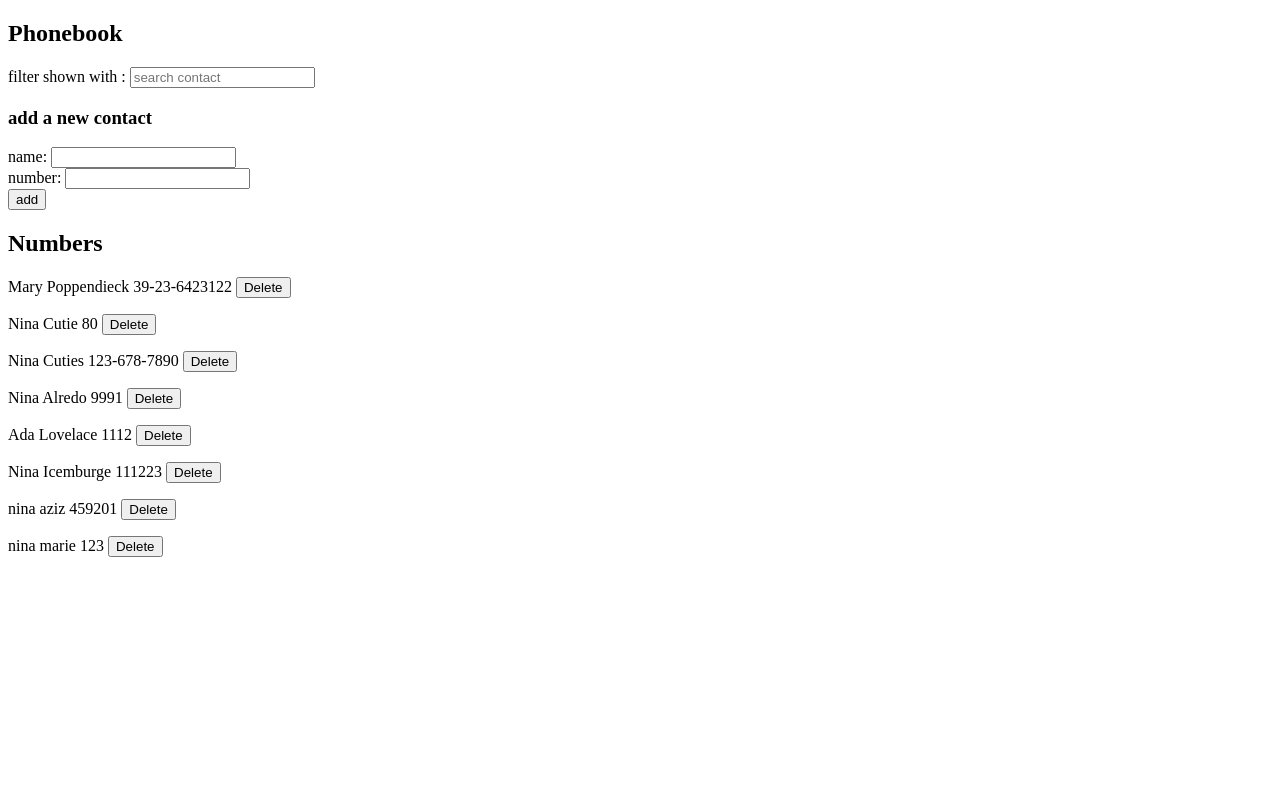
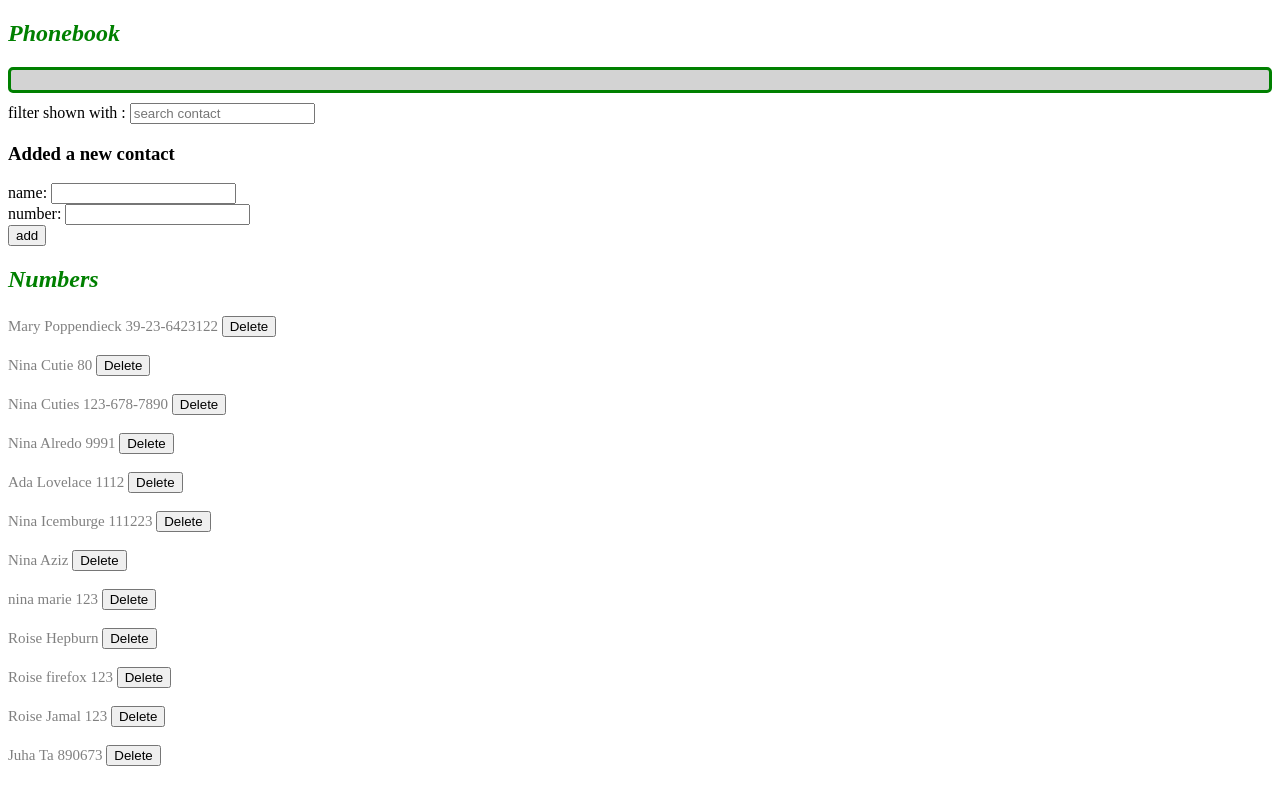
Before and after one commit to TAA-DSA/fs-part2b, a React (Vite) app: page / in a window 1280 px wide. Built offline with nearby package versions, Linux system fonts and the light colour scheme; data requests are answered from the project's data file.

Commit message:
added notification

```diff
--- a/src/App.jsx
+++ b/src/App.jsx
@@ -4,12 +4,15 @@ import PersonForm from "./Components/PersonForm/PersonForm";
 import Person from "./Components/Person/Person";
 import { v4 as uuidv4 } from "uuid";
 import contactService from "../src/Services/contact.js";
+import Notification from "./Components/Notification/Notification.jsx";
+import "./index.css";
 
 const App = () => {
   const [persons, setPersons] = useState([]);
   const [newName, setNewName] = useState("");
   const [newNumbers, setNewNumbers] = useState("");
   const [filterWords, setFilterWords] = useState("");
+  const [message, setMessage] = useState("");
 
   useEffect(() => {
     console.log("effect");
@@ -61,6 +64,11 @@ const App = () => {
               );
               console.log(updateState);
               setPersons(updateState);
+              setNewNumbers(updatedNumber);
+              setTimeout(() => {
+                setNewNumbers(null);
+              }, 5000);
+              console.log("Number from put request", newNumbers);
             } catch (error) {
               console.log("Error updating number", error);
             }
@@ -77,6 +85,10 @@ const App = () => {
         const response = await contactService.create(contactObject);
         setPersons([...persons, response.data]);
         console.log("Contact added successfully");
+        setMessage(`Added ${response.data.name}`);
+        setTimeout(() => {
+          setMessage(null);
+        }, 5000);
       } catch (error) {
         console.error("Error adding contact", error);
       }
@@ -100,9 +112,14 @@ const App = () => {
   };
 
   const handleChange = (e) => {
-    console.log("newName", e.target.value);
-    setNewName(e.target.value);
+    const contactName = e.target.value;
+    console.log("handleChange", contactName);
+    console.log("newName", contactName);
+    setNewName(contactName);
+    //setMessage(`Added ${contactName}`);
   };
+
+  console.log(message);
 
   const handleNumbers = (e) => {
     console.log("newNumbers", e.target.value);
@@ -142,10 +159,11 @@ const App = () => {
   return (
     <div>
       <h2>Phonebook</h2>
+      <Notification message={message} />
       <div>
         <Filter handleFilter={handleFilter} />
       </div>
-      <h3>add a new contact</h3>
+      <h3>Added a new contact</h3>
       <PersonForm
         addContact={addContact}
         newName={newName}
@@ -153,7 +171,6 @@ const App = () => {
         newNumbers={newNumbers}
         handleNumbers={handleNumbers}
       />
-
       <h2>Numbers</h2>
       <Person searchKey={searchKey} deleteContact={deleteContact} />
     </div>
--- /dev/null
+++ b/src/Components/Notification/Notification.jsx
@@ -0,0 +1,7 @@
+// import "../../index.css";
+
+const Notification = ({ message }) => {
+  return <div className="notification">{message}</div>;
+};
+
+export default Notification;
--- a/src/Components/Person/Person.jsx
+++ b/src/Components/Person/Person.jsx
@@ -3,7 +3,7 @@ const Person = ({ searchKey, deleteContact }) => {
   return (
     <div>
       {searchKey.map((ele, index) => (
-        <p key={index}>
+        <p className="contact" key={index}>
           {ele.name} {ele.number}{" "}
           <button id={index} onClick={deleteContact}>
             Delete
--- a/src/db.json
+++ b/src/db.json
@@ -31,14 +31,34 @@
       "number": "111223"
     },
     {
-      "name": "nina aziz",
-      "number": "459201",
+      "name": "Nina Aziz",
+      "number": "",
       "id": "39b2"
     },
     {
       "name": "nina marie",
       "number": "123",
       "id": "5d2a"
+    },
+    {
+      "id": "3aab",
+      "name": "Roise Hepburn",
+      "number": ""
+    },
+    {
+      "id": "3918",
+      "name": "Roise firefox",
+      "number": "123"
+    },
+    {
+      "id": "c5c3",
+      "name": "Roise Jamal",
+      "number": "123"
+    },
+    {
+      "id": "b92c",
+      "name": "Juha Ta",
+      "number": "890673"
     }
   ]
 }
--- /dev/null
+++ b/src/index.css
@@ -0,0 +1,30 @@
+h2 {
+  color: green;
+  font-style: italic;
+}
+
+.contact {
+  color: grey;
+  padding-top: 3px;
+  font-size: 15px;
+}
+
+.notification {
+  color: green;
+  background: lightgrey;
+  font-size: 20px;
+  border-style: solid;
+  border-radius: 5px;
+  padding: 10px;
+  margin-bottom: 10px;
+}
+
+.error {
+  color: red;
+  background: lightgrey;
+  font-size: 20px;
+  border-style: solid;
+  border-radius: 5px;
+  padding: 10px;
+  margin-bottom: 10px;
+}
```
